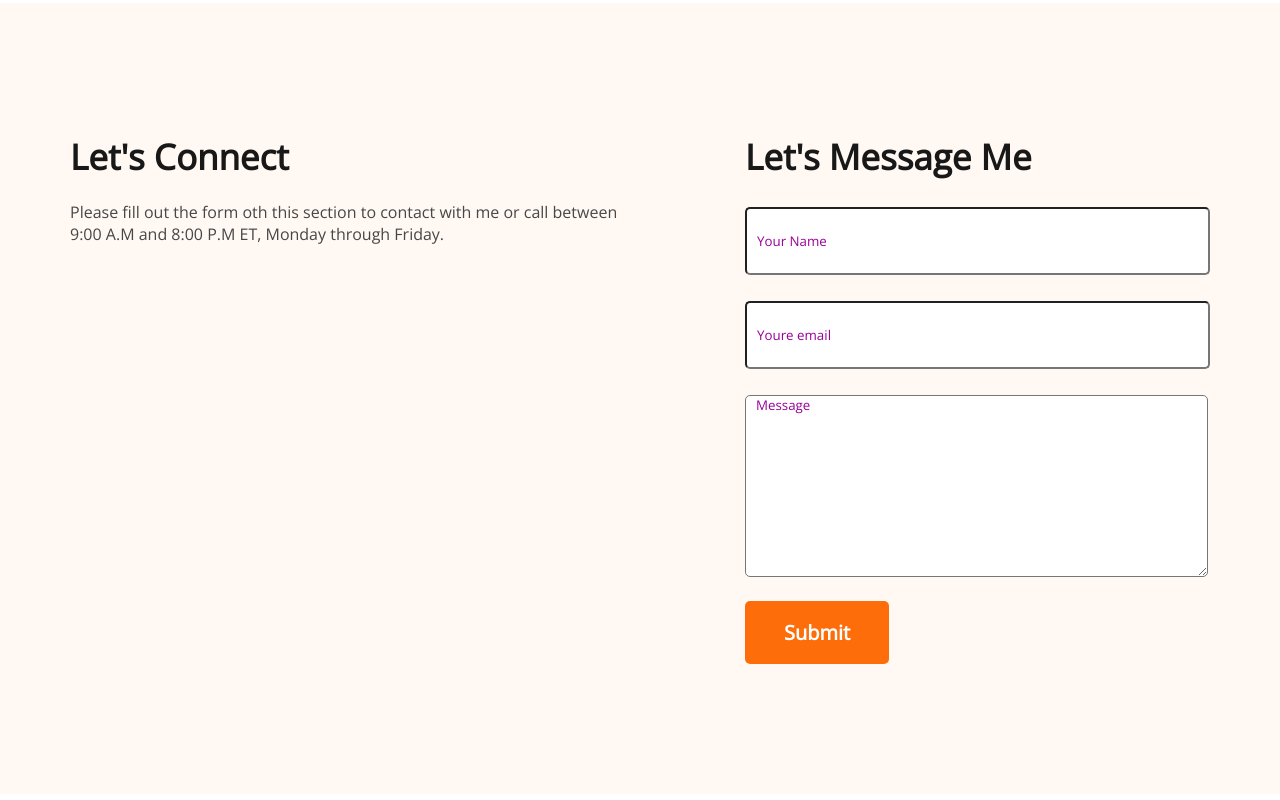
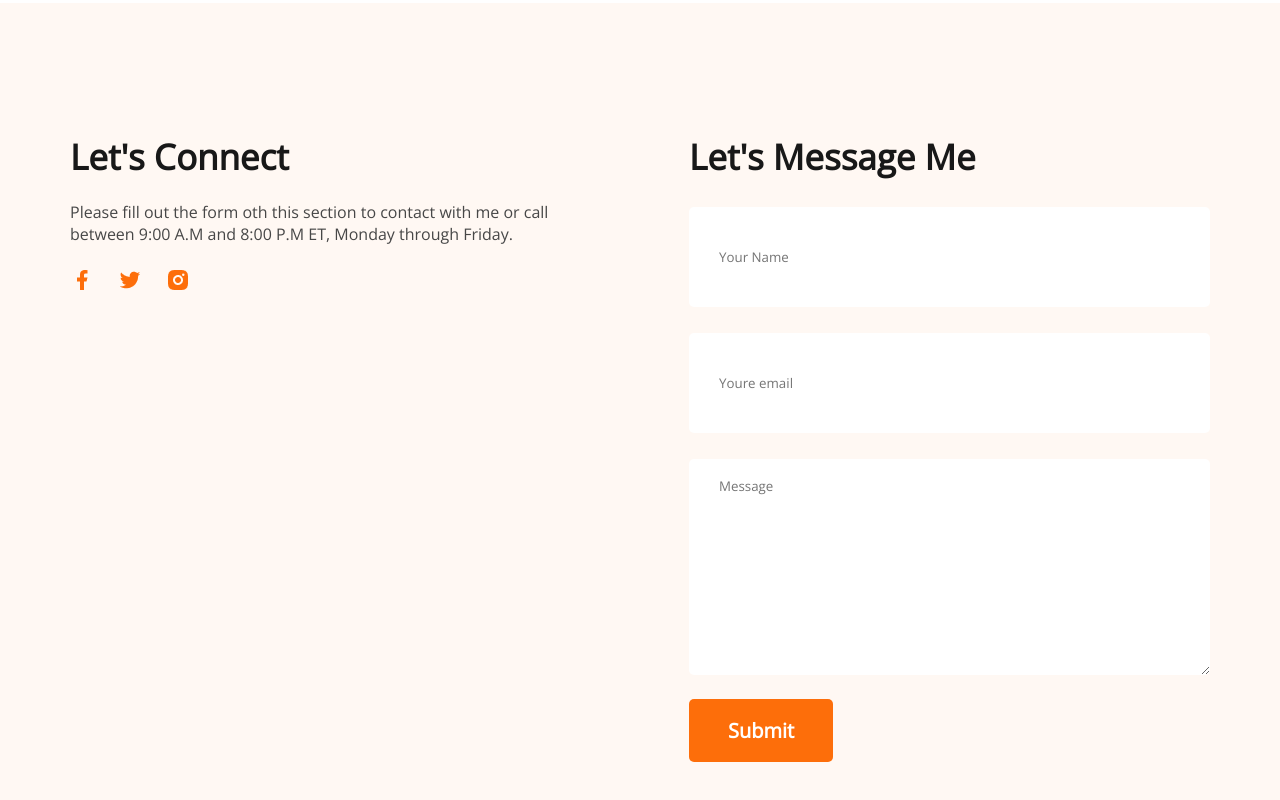
Before and after one commit to ImranSarkerWeb/Programming-hero-project, a plain HTML site: page index.html in a window 1280 px wide. Shown: the part 3329-4129 px from the top of the page. Drawn offline with nearby package versions, Linux system fonts and the light colour scheme.

Commit message:
final touch and finish

```diff
--- a/css/styles.css
+++ b/css/styles.css
@@ -276,7 +276,10 @@ footer {
 
     margin-bottom: 30px;
 }
-
+.part-of-contact > a> img{
+    margin-top: -30px;
+    margin-right: 20px;
+}
 [type="text"],
 [type="email"] {
     display: block;
@@ -284,7 +287,9 @@ footer {
     width: 461px;
     height: 64px;
     background: #FFFFFF;
+    border: none;
     border-radius: 5px;
+    padding: 18px 30px;
 }
 
 textarea {
@@ -294,13 +299,12 @@ textarea {
     height: 180px;
     background: #FFFFFF;
     border-radius: 5px;
+    border: none;
+    padding: 18px 30px;
+
 }
 
-::-webkit-input-placeholder {
-    /* WebKit browsers */
-    color: #909;
-    padding-left: 10px;
-}
+
 
 .btn-submit {
     color: #FFFFFF;
--- a/index.html
+++ b/index.html
@@ -167,6 +167,9 @@
                 <h3>Let's Connect</h3>
                 <p>Please fill out the form oth this section to contact with me or call between 9:00 A.M and 8:00 P.M
                     ET, Monday through Friday.</p>
+                   <a href=""> <img src="images/icons/facebook.png" alt=""></a>
+                    <a href=""><img src="images/icons/twitter.png" alt=""></a>
+                    <a href=""><img src="images/icons/insta.png" alt=""></a>
 
             </div>
             <div class="part-of-contact">
```
